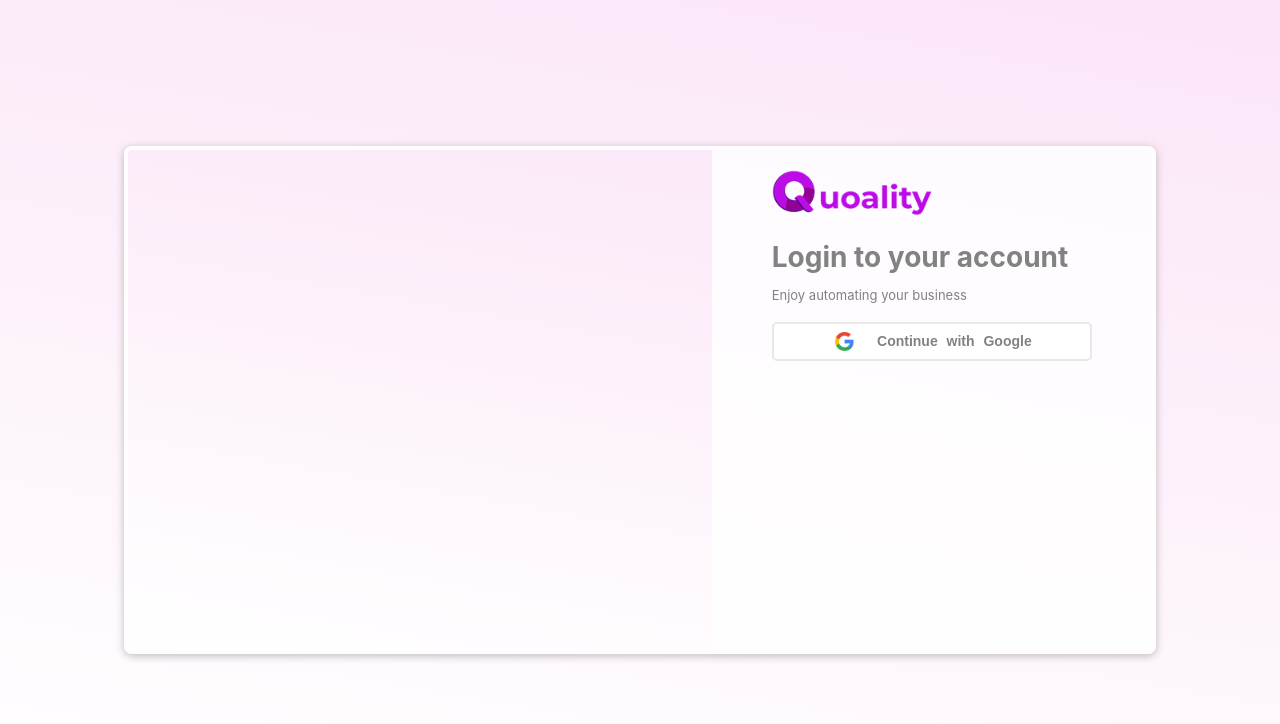
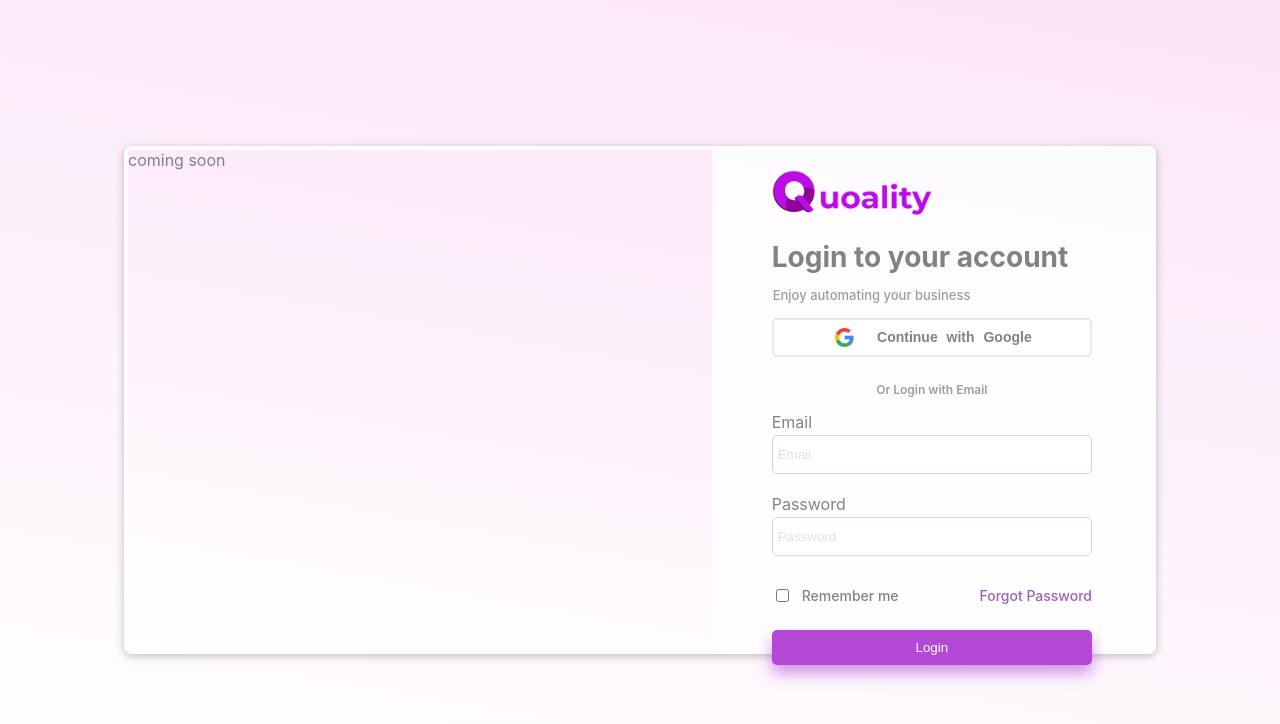
Before and after one commit to blessedjasonmwanza/quoality-invoice, a React (Create React App) app: page / in a window 1280 px wide. Shown: the top 724 px of the page. Built offline with nearby package versions, Linux system fonts and the light colour scheme; the HTML template or start-up script is replaced by a standard one.

Commit message:
Complete login section UI styling

```diff
--- a/public/index.html
+++ b/public/index.html
@@ -4,7 +4,7 @@
     <meta charset="utf-8" />
     <link rel="icon" href="%PUBLIC_URL%/favicon.ico" />
     <meta name="viewport" content="width=device-width, initial-scale=1" />
-    <meta name="theme-color" content="#000000" />
+    <meta name="theme-color" content="#9b5fbc" />
     <meta name="description" content="Web site created using create-react-app" />
     <link rel="apple-touch-icon" href="%PUBLIC_URL%/logo192.png" />
     <!--
@@ -21,7 +21,7 @@
       work correctly both with client-side routing and a non-root public URL.
       Learn how to configure a non-root public URL by running `npm run build`.
     -->
-    <title>React App</title>
+    <title>Quolity Invoice</title>
   </head>
   <body>
     <noscript>You need to enable JavaScript to run this app.</noscript>
--- a/src/App.css
+++ b/src/App.css
@@ -3,3 +3,26 @@
   align-content: center;
   justify-content: center;
 }
+
+.btn {
+  border: none;
+  color: #fff;
+  background-color: #b447d5;
+  padding: 10px;
+  border-radius: 05px;
+  box-shadow: 0 8px 15px rgb(180 71 213 / 60%);
+  outline: none;
+  transition: .6s;
+}
+
+.btn:focus{
+  box-shadow: 0 0 0 3px rgba(180, 71, 213, 0.5);
+}
+
+.pointer {
+  cursor: pointer;
+}
+
+.d-flex {
+  display: flex;
+}
--- a/src/asserts/css/Login.css
+++ b/src/asserts/css/Login.css
@@ -8,7 +8,7 @@
 
 .login-card {
   display:flex;
-  border: 4px solid #ffffffee;
+  border: 4px solid rgba(255, 255, 255, 0.933);
   width: 80%;
   height: 500px;
   border-radius:8px;
@@ -36,11 +36,12 @@
 .login-card .login-section h1{
     font-size: 28px;
     margin-bottom:0;
-    padding-bottom:0 ;
 }
 .login-card .login-section p{
-    /* margin-top:5px; */
     font-size: 13px;
+    font-weight: 500;
+    color: #9e9d9d;
+    margin-left: 1px;;
 }
 .login-section .continue-google{
   display: flex;
@@ -55,7 +56,7 @@
   color: #828282;
   cursor:pointer;
   transition: 0.6s;
-  margin-top: 6px;
+  margin-top: 2px;
 }
 
 .login-section .continue-google:focus{
@@ -70,6 +71,98 @@
   height: 25px;
 }
 
+.alt-action{
+  margin: 25px 0 5px 0;
+  font-size: 12px;
+  font-weight: 600;
+  color: #9e9d9d;
+  text-align: center;
+}
+
+.login-form {
+  flex-flow: column;
+  width: 100%;
+}
+
+.login-form label {
+  display:flex;
+  flex-direction: column;
+  margin: 10px 0;
+}
+
+.login-form input:not([type="checkbox"]) {
+  height: 35px;
+  border: 1px solid #ded2d9;
+  outline: none;
+  border-radius: 5px;
+  margin-top: 3px;
+  padding-left: 5px;
+  transition: .6s;
+  color: #828282;
+}
+
+.login-form input:not([type="checkbox"])::placeholder{
+  color: #e0e0e0;
+}
+
+.login-form input:not([type="checkbox"]):focus{
+  box-shadow: 0 0 0 3px #ded2d9;
+}
+
+.login-form .extra-cta{
+  flex-flow: row wrap;
+  justify-content: space-between;
+  align-items: center;
+  align-content: center;
+  margin: 10px  0 15px 0;
+  font-size: 14px;
+  font-weight: 500;
+}
+
+.login-form .extra-cta a{
+  text-decoration: none;
+  color: var(--theme-color);
+}
+
+.login-form label.remember {
+  flex-flow: row;
+  flex-direction: row-reverse;
+  align-items: center;
+  gap: 10px;
+}
+
+
 .login-card .brand-content {
   width: 57%;
 }
+
+@media screen and (max-width: 1155px) {
+  .login-card {
+    height: auto;
+    padding-bottom: 30px;
+  }
+}
+
+@media screen and (max-width: 900px) {
+  .login-card {
+    flex-direction: column;
+  }
+  .login-card .login-section {
+    width: calc(100% - 120px);
+  }
+  .login-card .brand-content {
+    display: none;
+  }
+}
+
+@media screen and (max-width: 600px) {
+  .login-card{
+    width: 100%;
+    height: auto;
+    min-height: 100vh;
+  }
+  .login-card .login-section {
+    width: calc(100% - 40px);
+    padding: 0 20px;
+  }
+}
--- a/src/pages/Login.js
+++ b/src/pages/Login.js
@@ -2,8 +2,12 @@
 import '../asserts/css/Login.css';
 import logo from '../asserts/img/logo.png';
 import googleLogo from '../asserts/img/google-logo.png'
+import { Link } from 'react-router-dom';
 
 export default function Login() {
+  const attemptLogin = (e) => {
+    e.preventDefault();
+  }
   return (
     <div className="login-container vh-center">
         <div className="login-card">
@@ -13,10 +17,32 @@
                 <p>Enjoy automating your business</p>
                 <button className="continue-google vh-center">
                     <img src={googleLogo} alt="Use google" title="Continue with google" />
-                    <span> Continue with Google</span>
+                    <span> Continue with Google </span>
                 </button>
+                <span for='login-form' className='alt-action'> Or Login with Email</span>
+                <form className='login-form d-flex' id='login-form'  onSubmit={(e) => attemptLogin(e)}>
+                    <label for="email">
+                      Email
+                      <input type="email" id="email" placeholder="Email" required />
+                    </label>
+
+                    <label for="password">
+                      Password
+                      <input type="password" id="password" placeholder='Password' required />
+                    </label>
+
+                    <div className='extra-cta d-flex'>
+                      <label for="remember" className='remember pointer'>
+                        <span for="remember">Remember me</span>
+                        <input type="checkbox" id="remember"/>
+                      </label>
+                      <Link to="#">Forgot Password</Link>
+                    </div>
+                    <button className="btn login-btn pointer">Login</button>
+                </form>
             </section>
             <aside className="brand-content">
+              coming soon
             </aside>
         </div>
     </div>
```
